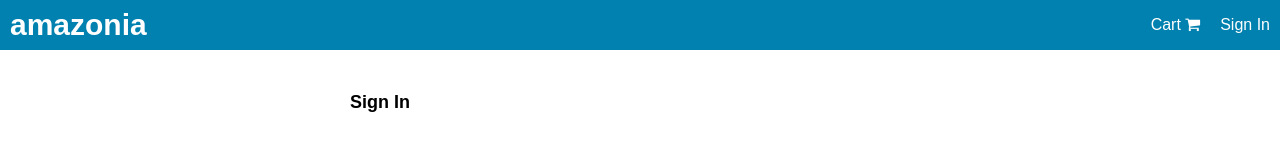
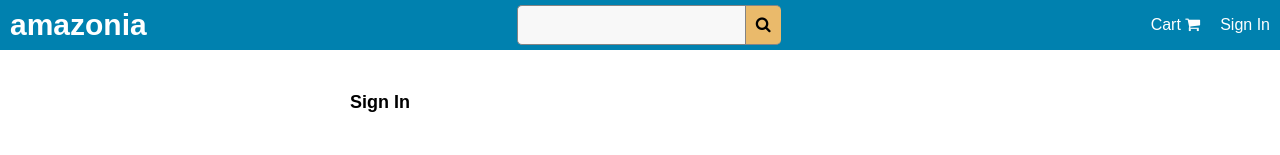
Before and after one commit to NoelRojas1/amazonia-app, a React (Create React App) app in the folder frontend/: page /signin in a window 1280 px wide. Shown: the top 155 px of the page. Built offline with nearby package versions, Linux system fonts and the light colour scheme.

Commit message:
Adding Search Functionality

```diff
--- a/frontend/src/App.js
+++ b/frontend/src/App.js
@@ -22,6 +22,8 @@
 import UserEditWindow from "./windows/UserEditWindow";
 import SellerRoute from "./components/SellerRoute";
 import SellerWindow from "./windows/SellerWindow";
+import SearchBox from "./components/SearchBox";
+import SearchWindow from "./windows/SearchWindow";
 
 function App() {
   const cart = useSelector((state) => state.cart);
@@ -42,6 +44,14 @@
             <Link className="brand" to="/">
               amazonia
             </Link>
+          </div>
+          <div>
+            {/* Pass react-dom properties to the seacrh box using the render function */}
+            <Route
+              render={({ history }) => (
+                <SearchBox history={history}></SearchBox>
+              )}
+            ></Route>
           </div>
           <div>
             <Link to="/cart">
@@ -133,6 +143,11 @@
           <Route path="/placeorder" component={PlaceOrderWindow}></Route>
           <Route path="/order/:id" component={OrderDetailWindow}></Route>
           <Route path="/orderhistory" component={OrderHistoryWindow}></Route>
+          <Route
+            path="/search/name/:name?"
+            component={SearchWindow}
+            exact
+          ></Route>
           <PrivateRoute
             path="/profile"
             component={ProfileWindow}
--- a/frontend/src/actions/productActions.js
+++ b/frontend/src/actions/productActions.js
@@ -18,13 +18,15 @@
 } from "../constants/productConstants";
 
 export const listProducts =
-  ({ seller = "" }) =>
+  ({ seller = "", name = "" }) =>
   async (dispatch) => {
     dispatch({
       type: PRODUCT_LIST_REQUEST,
     });
     try {
-      const { data } = await Axios.get(`/api/products?seller=${seller}`);
+      const { data } = await Axios.get(
+        `/api/products?seller=${seller}&name=${name}`
+      );
       dispatch({ type: PRODUCT_LIST_SUCCESS, payload: data });
     } catch (error) {
       dispatch({ type: PRODUCT_LIST_FAIL, payload: error.message });
--- /dev/null
+++ b/frontend/src/components/SearchBox.js
@@ -0,0 +1,27 @@
+import React, { useState } from "react";
+
+export default function SearchBox(props) {
+  const [name, setName] = useState("");
+
+  const submitHandler = (e) => {
+    e.preventDefault();
+
+    //Redirect user to seacrh results view
+    props.history.push(`/search/name/${name}`);
+  };
+
+  return (
+    <form className="search" onSubmit={submitHandler}>
+      <div className="row">
+        <input
+          type="text"
+          name="q"
+          onChange={(e) => setName(e.target.value)}
+        ></input>
+        <button className="primary" type="submit">
+          <i className="fa fa-search"></i>
+        </button>
+      </div>
+    </form>
+  );
+}
--- a/frontend/src/index.css
+++ b/frontend/src/index.css
@@ -348,3 +348,16 @@
 .carousel .slide img {
   max-width: 30rem;
 }
+
+/* Search */
+.search button {
+  border-radius: 0 0.5rem 0.5rem 0;
+  border-right: none;
+  margin-right: 0.5rem;
+}
+
+.search input {
+  border-radius: 0.5rem 0 0 0.5rem;
+  border-right: none;
+  margin-left: 0.5rem;
+}
--- a/frontend/src/windows/HomeWindow.js
+++ b/frontend/src/windows/HomeWindow.js
@@ -24,6 +24,7 @@
     error: errorTopSellers,
     users: sellers,
   } = topSellerList;
+  // console.log(sellers);
 
   useEffect(() => {
     // const fetchData = async () => {
@@ -71,7 +72,7 @@
         <MessageBox variant="danger">{error}</MessageBox>
       ) : (
         <>
-          {products.length === 0 && <MessageBox>No Seller Found</MessageBox>}
+          {products.length === 0 && <MessageBox>No Products Found</MessageBox>}
           <div className="row center">
             {products.map((product) => (
               <Product key={product._id} product={product}></Product>
--- /dev/null
+++ b/frontend/src/windows/SearchWindow.js
@@ -0,0 +1,58 @@
+import React, { useEffect } from "react";
+import { useDispatch, useSelector } from "react-redux";
+import { useParams } from "react-router";
+import { listProducts } from "../actions/productActions";
+import LoadingBox from "../components/LoadingBox";
+import MessageBox from "../components/MessageBox";
+import Product from "../components/Product";
+
+export default function SearchWindow(props) {
+  const { name = "all" } = useParams();
+  const dispatch = useDispatch();
+
+  const productList = useSelector((state) => state.productList);
+  const { loading, error, products } = productList;
+
+  useEffect(() => {
+    dispatch(listProducts({ name: name !== "all" ? name : "" }));
+  }, [dispatch, name]);
+  return (
+    <div>
+      <div className="row">
+        {loading ? (
+          <LoadingBox></LoadingBox>
+        ) : error ? (
+          <MessageBox variant="danger">{error}</MessageBox>
+        ) : (
+          <div>{products.length} Results</div>
+        )}
+      </div>
+      <div className="row top">
+        <div className="col-1">
+          <h3>Department</h3>
+          <ul>
+            <li>Category</li>
+          </ul>
+        </div>
+        <div className="col-3">
+          {loading ? (
+            <LoadingBox></LoadingBox>
+          ) : error ? (
+            <MessageBox variant="danger">{error}</MessageBox>
+          ) : (
+            <>
+              {products.length === 0 && (
+                <MessageBox>No Products Found</MessageBox>
+              )}
+              <div className="row center">
+                {products.map((product) => (
+                  <Product key={product._id} product={product}></Product>
+                ))}
+              </div>
+            </>
+          )}
+        </div>
+      </div>
+    </div>
+  );
+}
--- a/frontend/src/windows/SellerWindow.js
+++ b/frontend/src/windows/SellerWindow.js
@@ -15,6 +15,8 @@
 
   const userDetails = useSelector((state) => state.userDetails);
   const { user, loading, error } = userDetails;
+  console.log(user);
+  // console.log(user.seller.logo);
 
   const productList = useSelector((state) => state.productList);
   const {
```
Also changed, not shown: 1 other file (tests, documents, lock files or other folders).
